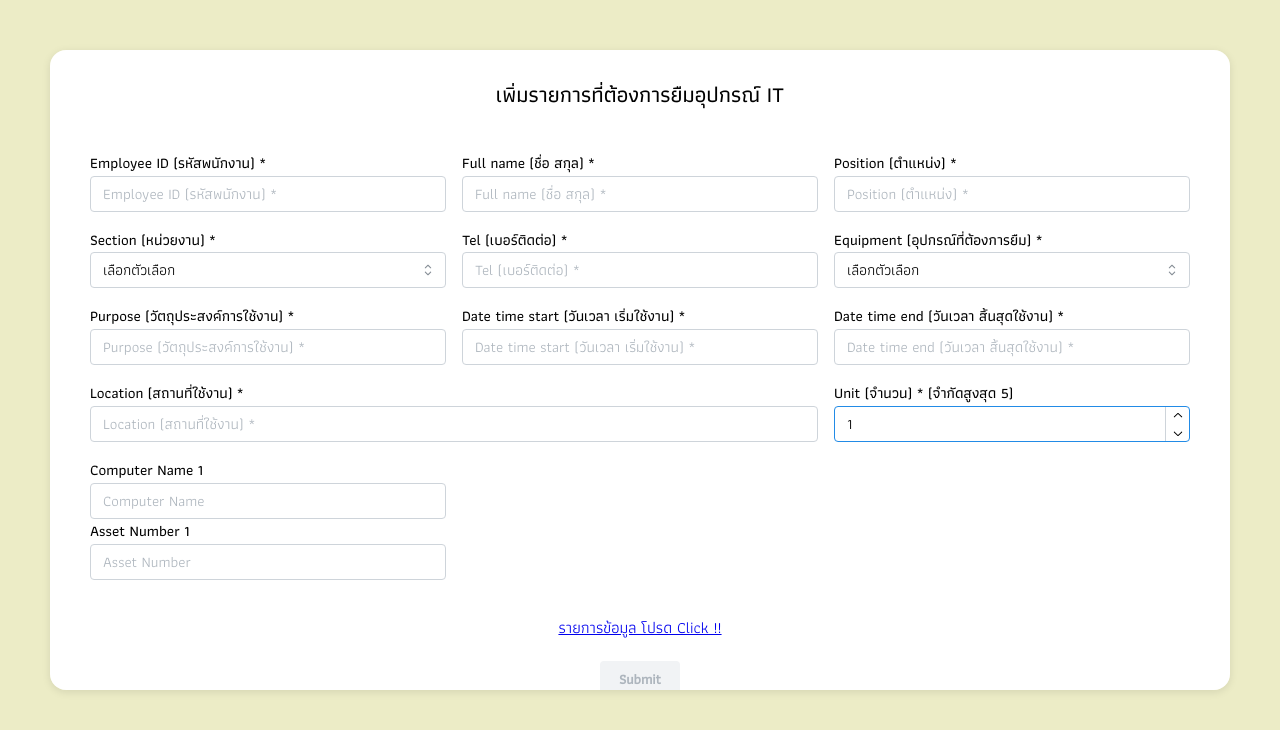
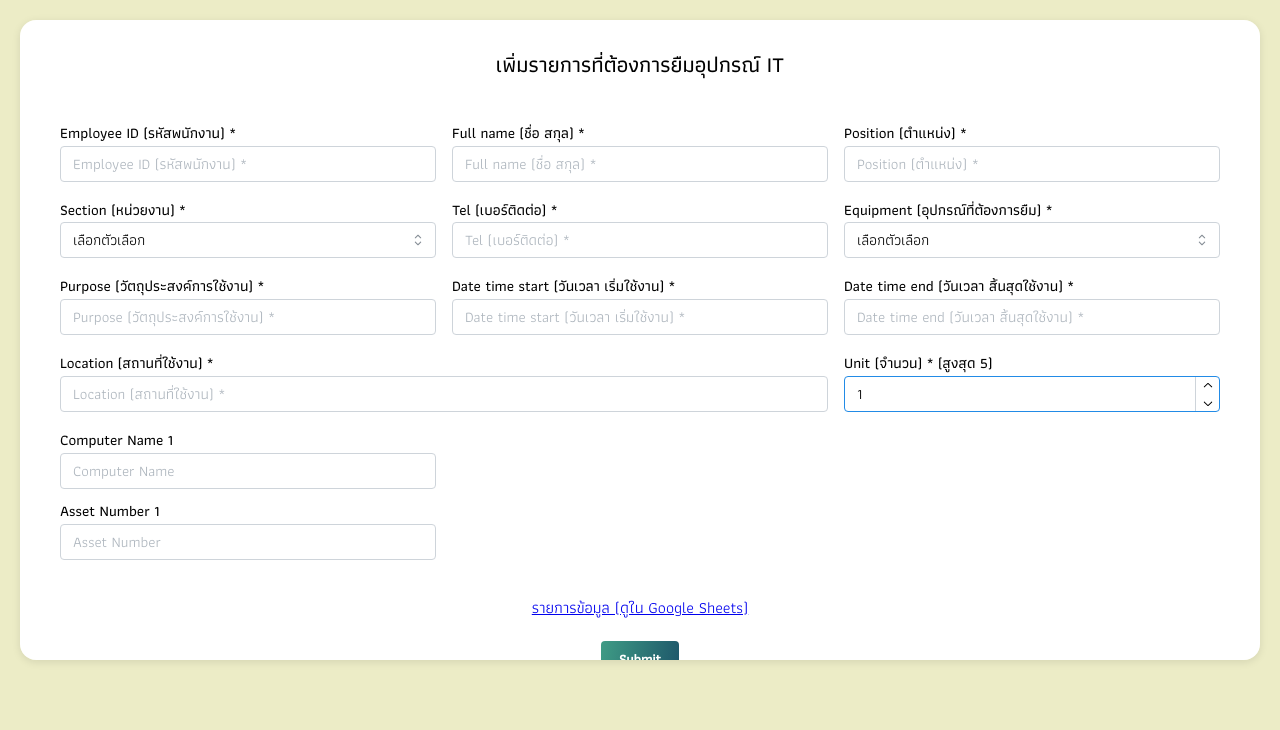
Before and after one commit to juntiwx/borrow-equipmment, a Next.js app: page / in a window 1280 px wide. Both pictures are taken after a click on the button 1177 px from the left and 415 px from the top of the page. Shown: the top 730 px of the page. Built offline with nearby package versions, Linux system fonts and the light colour scheme; no server answers.

Commit message:
change style template

```diff
--- a/src/pages/index.tsx
+++ b/src/pages/index.tsx
@@ -1,3 +1,4 @@
+import { useEffect, useMemo, useState } from "react";
 import styled from "@emotion/styled";
 import { useForm } from "@mantine/form";
 import {
@@ -8,63 +9,101 @@ import {
   Container,
   NativeSelect,
   Grid,
-  GridCol,
   Center,
   Title,
+  GridCol,
 } from "@mantine/core";
 import { DateTimePicker } from "@mantine/dates";
-import { InputPayload } from "../types";
+import { notifications } from "@mantine/notifications";
+import { Athiti } from "next/font/google";
 import dayjs from "dayjs";
 import "dayjs/locale/th";
-import { useMemo, useState, useEffect } from "react";
-import { notifications } from "@mantine/notifications";
-import { Athiti } from "next/font/google";
 
+import { InputPayload } from "../types";
+
+// Google font
 const athiti = Athiti({
   weight: "400",
   style: "normal",
   subsets: ["latin"],
 });
-
 const athitiTitle = Athiti({
   weight: "500",
   style: "normal",
   subsets: ["latin"],
 });
 
+// ตั้งค่าตัวแปร Environment
 const API = process.env.NEXT_PUBLIC_API_ENTPOINT;
 
-// ปรับปรุง FormProvider ให้มี scroll เมื่อเนื้อหามีความยาวเกิน
+/* ----------------------------------------------------- *
+ *                        STYLES                         *
+ * ----------------------------------------------------- */
+
+// สร้าง FormProvider เพื่อกำหนด style ให้ Container หลักมี scroll เมื่อเนื้อหายาว
 const FormProvider = styled(Grid)`
   padding: 30px 40px;
   border-radius: 16px;
   background: #ffffff;
   box-shadow: 0 2px 8px rgba(0, 0, 0, 0.1);
-  max-height: 80vh; /* กำหนดความสูงสูงสุด */
-  overflow-y: auto; /* ให้มี scroll เมื่อเนื้อหาล้น */
+  max-height: 80vh;
+  overflow-y: auto;
+
+  @media (max-width: 768px) {
+    /* ลดขอบด้านข้างจาก 20px เหลือ 10px */
+    padding: 20px 10px;
+    max-height: none;
+    box-shadow: none;
+    border-radius: 8px;
+  }
+
   .mantine-Grid-inner {
     height: 100%;
+    @media (max-width: 768px) {
+      display: block;
+    }
+  }
+
+  /* บังคับคอลัมน์ให้เต็มพื้นที่เมื่อจอเล็ก */
+  @media (max-width: 768px) {
+    .mantine-Grid-col {
+      width: 100% !important;
+      max-width: 100% !important;
+    }
   }
 `;
 
-const Form = styled.form`
+const FormWrapper = styled.form`
   width: 100%;
   display: flex;
   flex-direction: column;
   align-items: center;
 `;
 
-const Select = styled(NativeSelect)`
-  .mantine-NativeSelect-input > option:first-of-type {
-    display: none;
-  }
-`;
+/**
+ * หมายเหตุ: ลบโค้ดที่ซ่อน option แรกออก เพื่อให้ placeholder แสดงเป็นตัวเลือกแรกได้ตามปกติ
+ */
+const CustomSelect = styled(NativeSelect)``;
 
-const Checkcondition = (condition: boolean, ans: string): string | null =>
-  condition ? ans : null;
+/* ----------------------------------------------------- *
+ *                    HELPER FUNCTIONS                   *
+ * ----------------------------------------------------- */
 
-// ฟิลด์พื้นฐานพร้อม dynamic fields computers
-const init = {
+/**
+ * checkCondition - ใช้ตรวจสอบเงื่อนไขของการ validate
+ * @param condition เงื่อนไข boolean หากเป็น true = เกิด error
+ * @param errorMsg ข้อความที่จะแสดงเมื่อเกิด error
+ * @returns string | null
+ */
+const checkCondition = (condition: boolean, errorMsg: string): string | null =>
+  condition ? errorMsg : null;
+
+/* ----------------------------------------------------- *
+ *               INITIAL VALUES & VALIDATION             *
+ * ----------------------------------------------------- */
+
+// ค่าเริ่มต้นในฟอร์ม
+const initialFormValues = {
   employee_id: "",
   full_name: "",
   position: "",
@@ -72,105 +111,167 @@ const init = {
   tel: "",
   equipment: "",
   purpose: "",
-  start_date_time: null,
-  end_date_time: null,
+  start_date_time: null as Date | null,
+  end_date_time: null as Date | null,
   location: "",
   number: 0,
-  computers: [] // ตัวอย่าง: [{ computer_name: "", asset_number: "" }]
+  computers: [] as { computer_name: string; asset_number: string }[],
 };
 
-type initType = typeof init;
-const CheckObject = (obj1: initType, obj2: any): boolean =>
-  !Object.entries(obj1)
-    .map(([k, v]) => obj2[k] !== v)
+type FormValuesType = typeof initialFormValues;
+
+/**
+ * เปรียบเทียบ object form values กับ initial values
+ * เพื่อดูว่าเป็นค่าเริ่มต้น (ไม่มีการกรอก) ทั้งหมดหรือไม่
+ */
+const checkObjectIsInitial = (
+  initObj: FormValuesType,
+  compareObj: FormValuesType
+): boolean => {
+  return !Object.entries(initObj)
+    .map(([key, val]) => compareObj[key as keyof FormValuesType] !== val)
     .includes(false);
+};
 
-function ContactUs() {
+/* ----------------------------------------------------- *
+ *                 MAIN COMPONENT (PAGE)                 *
+ * ----------------------------------------------------- */
+
+function LoanRequestForm() {
   const [departmentOptions, setDepartmentOptions] = useState(["เลือกตัวเลือก"]);
   const [equipmentOptions, setEquipmentOptions] = useState(["เลือกตัวเลือก"]);
   const [loading, setLoading] = useState(false);
 
+  // ดึงข้อมูลตัวเลือก department และ equipment จาก Google Sheets
   useEffect(() => {
     const sheetId = "1LK4Uz0gJC57zF2zvnDowkh1ZFPzi6sguKaPweZYxaqk";
     const sheetName = "select_option";
     const query = "select A, B";
-    const url = `https://docs.google.com/spreadsheets/d/${sheetId}/gviz/tq?tqx=out:json&sheet=${sheetName}&tq=${encodeURIComponent(query)}`;
+    const url = `https://docs.google.com/spreadsheets/d/${sheetId}/gviz/tq?tqx=out:json&sheet=${sheetName}&tq=${encodeURIComponent(
+      query
+    )}`;
 
     fetch(url)
       .then((response) => response.text())
       .then((text) => {
-        const jsonData = JSON.parse(text.substr(47).slice(0, -2));
+        // ข้อมูลที่ได้จาก Google Sheets จะมี prefix และ suffix ต้องตัดออก
+        const jsonData = JSON.parse(text.substring(47).slice(0, -2));
         const deptOptions: string[] = [];
         const equipOptions: string[] = [];
-        jsonData.table.rows.slice(1).forEach((row) => {
+
+        // แถวแรกเป็น header (A, B) จึงเริ่มจาก .slice(1)
+        jsonData.table.rows.slice(1).forEach((row: any) => {
           if (row.c) {
-            const aVal = row.c[0]?.v;
-            const bVal = row.c[1]?.v;
-            if (aVal) deptOptions.push(aVal);
-            if (bVal) equipOptions.push(bVal);
+            const deptVal = row.c[0]?.v;
+            const equipVal = row.c[1]?.v;
+            if (deptVal) deptOptions.push(deptVal);
+            if (equipVal) equipOptions.push(equipVal);
           }
         });
-        setDepartmentOptions(["เลือกตัวเลือก", ...deptOptions]);
-        setEquipmentOptions(["เลือกตัวเลือก", ...equipOptions]);
+
+        setDepartmentOptions((prev) => [...prev, ...deptOptions]);
+        setEquipmentOptions((prev) => [...prev, ...equipOptions]);
       })
       .catch((error) => console.error("Error fetching data:", error));
   }, []);
 
-  // ปรับลำดับ input fields โดย Unit (จำนวน) จะอยู่หลัง Location
+  // กำหนดรายละเอียด Input แต่ละฟิลด์ในฟอร์ม (type-safe มากขึ้น)
   const inputItems: InputPayload = {
-    employee_id: { name: "Employee ID (รหัสพนักงาน) *", component: TextInput },
-    full_name: { name: "Full name (ชื่อ สกุล) *", component: TextInput },
-    position: { name: "Position (ตำแหน่ง) *", component: TextInput },
-    department: { name: "Section (หน่วยงาน) *", component: Select, options: departmentOptions },
-    tel: { name: "Tel (เบอร์ติดต่อ) *", component: TextInput },
-    equipment: { name: "Equipment (อุปกรณ์ที่ต้องการยืม) *", component: Select, options: equipmentOptions },
-    purpose: { name: "Purpose (วัตถุประสงค์การใช้งาน) *", component: TextInput },
-    start_date_time: { name: "Date time start (วันเวลา เริ่มใช้งาน) *", component: DateTimePicker },
-    end_date_time: { name: "Date time end (วันเวลา สิ้นสุดใช้งาน) *", component: DateTimePicker },
-    location: { name: "Location (สถานที่ใช้งาน) *", component: TextInput },
+    employee_id: {
+      name: "Employee ID (รหัสพนักงาน) *",
+      component: TextInput,
+    },
+    full_name: {
+      name: "Full name (ชื่อ สกุล) *",
+      component: TextInput,
+    },
+    position: {
+      name: "Position (ตำแหน่ง) *",
+      component: TextInput,
+    },
+    department: {
+      name: "Section (หน่วยงาน) *",
+      component: CustomSelect,
+      options: departmentOptions,
+    },
+    tel: {
+      name: "Tel (เบอร์ติดต่อ) *",
+      component: TextInput,
+    },
+    equipment: {
+      name: "Equipment (อุปกรณ์ที่ต้องการยืม) *",
+      component: CustomSelect,
+      options: equipmentOptions,
+    },
+    purpose: {
+      name: "Purpose (วัตถุประสงค์การใช้งาน) *",
+      component: TextInput,
+    },
+    start_date_time: {
+      name: "Date time start (วันเวลา เริ่มใช้งาน) *",
+      component: DateTimePicker,
+    },
+    end_date_time: {
+      name: "Date time end (วันเวลา สิ้นสุดใช้งาน) *",
+      component: DateTimePicker,
+    },
+    location: {
+      name: "Location (สถานที่ใช้งาน) *",
+      component: TextInput,
+    },
     number: {
-      name: "Unit (จำนวน) * (จำกัดสูงสุด 5)",
+      name: "Unit (จำนวน) * (สูงสุด 5)",
       component: NumberInput,
       max: 5,
     },
   };
 
-  const form = useForm({
-    initialValues: init,
+  // useForm สำหรับจัดการฟอร์มและการ validate
+  const form = useForm<FormValuesType>({
+    initialValues: initialFormValues,
     validate: {
       employee_id: (value) =>
-        Checkcondition(!/^\d{8}$/.test(`${value}`), "โปรดระบุรหัสพนักงานให้ถูกต้อง"),
+        checkCondition(!/^\d{8}$/.test(`${value}`), "โปรดระบุรหัสพนักงาน 8 หลัก"),
       full_name: (value) =>
-        Checkcondition(`${value}`.length < 3, "โปรดระบุข้อมูลชื่อผู้ยืมอุปกรณ์ให้ถูกต้อง"),
+        checkCondition(value.trim().length < 3, "โปรดระบุชื่อ-สกุลให้ถูกต้อง"),
       position: (value) =>
-        Checkcondition(`${value}`.length < 3, "โปรดระบุตำแหน่งให้ถูกต้อง"),
+        checkCondition(value.trim().length < 3, "โปรดระบุตำแหน่งให้ถูกต้อง"),
       department: (value) =>
-        Checkcondition(`${value}`.length < 3, "โปรดระบุหน่วยงานให้ถูกต้อง"),
+        checkCondition(value.trim().length < 3, "โปรดระบุหน่วยงานให้ถูกต้อง"),
       tel: (value) =>
-        Checkcondition(!/^\d{4,10}$/.test(`${value}`), "โปรดระบุข้อมูลเบอร์ผู้ติดต่อให้ถูกต้อง"),
+        checkCondition(!/^\d{4,10}$/.test(`${value}`), "โปรดระบุเบอร์โทร 4-10 หลัก"),
       equipment: (value) =>
-        Checkcondition(`${value}`.length < 3, "โปรดระบุอุปกรณ์ที่ยืมให้ถูกต้อง"),
+        checkCondition(value.trim().length < 3, "โปรดระบุอุปกรณ์ให้ถูกต้อง"),
       number: (value) =>
-        Checkcondition(value < 1 || value > 5, "โปรดระบุจำนวนให้ถูกต้อง (สูงสุด 5)"),
+        checkCondition(value < 1 || value > 5, "โปรดระบุจำนวน 1-5 เท่านั้น"),
       purpose: (value) =>
-        Checkcondition(`${value}`.length < 3, "โปรดระบุเหตุผลการยืมให้ถูกต้อง"),
+        checkCondition(value.trim().length < 3, "โปรดระบุเหตุผลในการยืมอย่างน้อย 3 ตัวอักษร"),
       location: (value) =>
-        Checkcondition(`${value}`.length < 3, "โปรดระบุสถานที่ยืมให้ถูกต้อง"),
+        checkCondition(value.trim().length < 3, "โปรดระบุสถานที่ใช้งานอย่างน้อย 3 ตัวอักษร"),
       start_date_time: (value, values) => {
         const start = dayjs(value);
         const end = dayjs(values.end_date_time);
-        return Checkcondition(!start.isBefore(end) || value == null, "โปรดระบุวันที่เริ่มยืมให้ถูกต้อง");
+        return checkCondition(
+          !start.isBefore(end) || !value,
+          "โปรดระบุวันเวลาเริ่มต้นการยืมให้ถูกต้อง (ต้องน้อยกว่าวันสิ้นสุด)"
+        );
       },
       end_date_time: (value, values) => {
         const start = dayjs(values.start_date_time);
         const end = dayjs(value);
-        return Checkcondition(!end.isAfter(start) || value == null, "โปรดสิ้นสุดการยืมให้ถูกต้อง");
+        return checkCondition(
+          !end.isAfter(start) || !value,
+          "โปรดระบุวันเวลาสิ้นสุดการยืมให้ถูกต้อง (ต้องมากกว่าวันเริ่มต้น)"
+        );
       },
-      computers: (value) => {
-        if (Array.isArray(value)) {
-          for (let i = 0; i < value.length; i++) {
-            if (value[i].computer_name.trim().length < 1 || value[i].asset_number.trim().length < 1) {
-              return "โปรดระบุข้อมูล Computer Name และ Asset Number ให้ครบถ้วน";
+      computers: (computerArray) => {
+        if (Array.isArray(computerArray)) {
+          for (const comp of computerArray) {
+            if (
+              comp.computer_name.trim().length < 1 ||
+              comp.asset_number.trim().length < 1
+            ) {
+              return "โปรดระบุ Computer Name และ Asset Number ให้ครบถ้วน";
             }
           }
         }
@@ -179,102 +280,129 @@ function ContactUs() {
     },
   });
 
-  // ปรับจำนวน dynamic fields สำหรับ computers ตามค่า number (จำกัดสูงสุด 5)
+  /* ----------------------------------------------------- *
+   *     Handle dynamic fieldsสำหรับ computer detail       *
+   * ----------------------------------------------------- */
+
+  // เมื่อจำนวน(number) เปลี่ยน ให้ปรับจำนวนฟิลด์ "computers" โดยสูงสุด 5 ชุด
   useEffect(() => {
-    const count = Math.min(form.values.number, 5);
+    const count = Math.min(form.values.number, 5); // สูงสุด 5
     const currentComputers = form.values.computers || [];
-    let computerItems = [...currentComputers];
-    if (computerItems.length < count) {
-      for (let i = computerItems.length; i < count; i++) {
-        computerItems.push({ computer_name: "", asset_number: "" });
+    let updatedComputers = [...currentComputers];
+
+    if (updatedComputers.length < count) {
+      // ถ้าจำนวนน้อยกว่าค่า number ปัจจุบัน ให้เติม object เปล่าเข้าไป
+      for (let i = updatedComputers.length; i < count; i++) {
+        updatedComputers.push({ computer_name: "", asset_number: "" });
       }
-    } else if (computerItems.length > count) {
-      computerItems = computerItems.slice(0, count);
+    } else if (updatedComputers.length > count) {
+      // ถ้าจำนวนมากกว่า count ให้ตัดทิ้ง
+      updatedComputers = updatedComputers.slice(0, count);
     }
-    form.setFieldValue("computers", computerItems);
+
+    form.setFieldValue("computers", updatedComputers);
   }, [form.values.number]);
 
-  const AddRow = async (data: any) => {
+  /* ----------------------------------------------------- *
+   *               SUBMIT & NOTIFICATION HANDLER           *
+   * ----------------------------------------------------- */
+
+  // ฟังก์ชันสำหรับดำเนินการเมื่อกดปุ่ม Submit
+  const handleSubmit = async (values: FormValuesType) => {
     setLoading(true);
+
+    // ตั้งค่า locale
     dayjs.locale("th");
-    const startDateTime = dayjs(data.start_date_time).add(543, "year");
-    const endDateTime = dayjs(data.end_date_time).add(543, "year");
-    const currentDate = dayjs().add(543, "year");
 
-    const formattedStartDateTime = startDateTime.format("D เดือน MMMM ปี YYYY เวลา HH:mm น.");
-    const formattedEndDateTime = endDateTime.format("D เดือน MMMM ปี YYYY เวลา HH:mm น.");
-    const formattedCurrentDate = currentDate.format("D เดือน MMMM ปี YYYY");
-    const currentTime = currentDate.format("HH:mm");
+    // เพิ่ม 543 ปีเพื่อให้แสดงค.ศ.เป็นพ.ศ.
+    const startDateTime = dayjs(values.start_date_time).add(543, "year");
+    const endDateTime = dayjs(values.end_date_time).add(543, "year");
+    const currentDateTime = dayjs().add(543, "year");
 
-    // สร้าง row array โดยเปลี่ยนตำแหน่งของ Unit (จำนวน) ให้อยู่หลัง Location
-    const row = [
-      data.employee_id,
-      data.full_name,
-      data.template || "",
-      data.position,
-      data.department,
-      data.tel,
-      data.equipment,
-      data.purpose,
-      data.location,
-      data.number, // Unit (จำนวน) อยู่หลัง Location
-      formattedStartDateTime,
-      formattedEndDateTime,
+    const formattedStartDate = startDateTime.format("D MMMM YYYY เวลา HH:mm น.");
+    const formattedEndDate = endDateTime.format("D MMMM YYYY เวลา HH:mm น.");
+    const formattedCurrentDate = currentDateTime.format("D MMMM YYYY");
+    const formattedCurrentTime = currentDateTime.format("HH:mm");
+
+    // เรียงลำดับตามความต้องการ (location -> number)
+    const rowData = [
+      values.employee_id,
+      values.full_name,
+      // หากมีการใช้ fields ที่ชื่อ template หรืออื่น ๆ เพิ่มเติม สามารถปรับได้
+      values.template || "",
+      values.position,
+      values.department,
+      values.tel,
+      values.equipment,
+      values.purpose,
+      values.location,
+      values.number,
+      formattedStartDate,
+      formattedEndDate,
       formattedCurrentDate,
-      currentTime,
+      formattedCurrentTime,
     ];
 
-    // เติมข้อมูล dynamic fields สำหรับ computers (รองรับ 5 คู่)
-    const maxComputers = 5;
-    for (let i = 0; i < maxComputers; i++) {
-      if (data.computers && data.computers[i]) {
-        row.push(data.computers[i].computer_name || "");
-        row.push(data.computers[i].asset_number || "");
+    // เพิ่มข้อมูล computers (คู่ละ 2 ฟิลด์) สูงสุด 5 ชุด
+    for (let i = 0; i < 5; i++) {
+      if (values.computers[i]) {
+        rowData.push(values.computers[i].computer_name || "");
+        rowData.push(values.computers[i].asset_number || "");
       } else {
-        row.push("");
-        row.push("");
+        rowData.push("");
+        rowData.push("");
       }
     }
 
     try {
       await fetch(`${API}`, {
         method: "POST",
-        body: JSON.stringify(row),
+        body: JSON.stringify(rowData),
       });
+
       notifications.show({
         title: "แจ้งผลดำเนินการ",
         message: "ขอคำร้องสำเร็จ",
+        color: "teal",
       });
       setLoading(false);
     } catch (error) {
+      console.error(error);
       notifications.show({
         title: "แจ้งผลดำเนินการ",
         message: "ขอคำร้องไม่สำเร็จ",
         color: "red",
       });
-      console.error(error);
       setLoading(false);
     }
   };
 
-  // เปลี่ยน span เป็น 4 สำหรับฟิลด์ทั่วไป แต่สำหรับ Location ให้ใช้ span 8
-  const renderInputList = Object.entries(inputItems).map(([k, v], i) => {
-    const colSpan = k === "location" ? 8 : 4;
+  /* ----------------------------------------------------- *
+   *               RENDERING FORM COMPONENTS               *
+   * ----------------------------------------------------- */
+
+  // render ฟิลด์ปกติ (employee_id, full_name, ...)
+  const renderInputList = Object.entries(inputItems).map(([key, fieldConfig], idx) => {
+    // กำหนด colSpan สำหรับ Grid
+    const colSpan = key === "location" ? 8 : 4; // ขยาย "location" ให้ยาว 8 col
+    const Component = fieldConfig.component; // เพื่อ render เป็น component ที่เหมาะสม
+
     return (
-      <GridCol span={colSpan} key={`${k}-${i}`}>
-        <v.component
-          label={v.name}
-          data={v.options}
-          placeholder={v.name}
-          {...form.getInputProps(`${k}`)}
-          {...(v.max ? { max: v.max } : {})}
+      <Grid.Col key={`${key}-${idx}`} span={colSpan} md={colSpan} sm={colSpan} xs={12}>
+        <Component
+          label={fieldConfig.name}
+          data={fieldConfig.options}
+          placeholder={fieldConfig.name} // คง placeholder ไว้ตาม fieldConfig.name
+          {...form.getInputProps(key)}
+          {...(fieldConfig.max ? { max: fieldConfig.max } : {})}
         />
-      </GridCol>
+      </Grid.Col>
     );
   });
 
-  const renderComputerFields = form.values.computers.map((item: any, index: number) => (
-    <GridCol span={4} key={`computer-${index}`}>
+  // render ฟิลด์ dynamic "computers"
+  const renderComputerFields = form.values.computers.map((item, index) => (
+    <Grid.Col key={`computer-${index}`} span={4} md={4} sm={6} xs={12}>
       <TextInput
         label={`Computer Name ${index + 1}`}
         placeholder="Computer Name"
@@ -284,51 +412,74 @@ function ContactUs() {
         label={`Asset Number ${index + 1}`}
         placeholder="Asset Number"
         {...form.getInputProps(`computers.${index}.asset_number`)}
+        mt="xs"
       />
-    </GridCol>
+    </Grid.Col>
   ));
 
-  const valid = useMemo(() => CheckObject(init, form.values), [form.values]);
+  // ตรวจว่าค่าทั้งหมดเป็นค่าเริ่มต้นหรือไม่ (หากเป็นค่าเริ่มต้น => disabled ปุ่ม)
+  const isFormEmpty = useMemo(
+    () => checkObjectIsInitial(initialFormValues, form.values),
+    [form.values]
+  );
 
   return (
-    <Container className={athiti.className} fluid h="100vh" w="100%" bg="#ececc6" p={50}>
+    <Container
+      className={athiti.className}
+      fluid
+      h="100%"
+      w="100%"
+      bg="#ececc6"
+      p={20}
+      style={{ minHeight: "100vh" }}
+    >
       <FormProvider h="100%" w="100%">
         <Box component={GridCol} span={12}>
-          <Form onSubmit={form.onSubmit(AddRow)}>
+          <FormWrapper onSubmit={form.onSubmit(handleSubmit)}>
+            {/* Title */}
             <Title className={athitiTitle.className} size="h3" align="center" mb="lg">
               เพิ่มรายการที่ต้องการยืมอุปกรณ์ IT
             </Title>
+
+            {/* ฟิลด์หลัก */}
             <Grid py={20}>
               {renderInputList}
               {renderComputerFields}
             </Grid>
+
+            {/* ลิงก์ดูรายการข้อมูลใน Google Sheets */}
             <Box mt="md" align="center">
               <a
                 href="https://docs.google.com/spreadsheets/d/1LK4Uz0gJC57zF2zvnDowkh1ZFPzi6sguKaPweZYxaqk/edit"
                 target="_blank"
                 rel="noopener noreferrer"
               >
-                รายการข้อมูล โปรด Click !!
+                รายการข้อมูล (ดูใน Google Sheets)
               </a>
             </Box>
+
+            {/* ปุ่ม Submit */}
             <Box mt="lg" align="center">
               <Button
                 type="submit"
                 variant="gradient"
                 loading={loading}
+                // disabled={isFormEmpty || loading}
                 gradient={{ from: "#3f9c85", to: "#1d566a", deg: 100 }}
-                disabled={!valid}
               >
                 Submit
               </Button>
             </Box>
-          </Form>
+          </FormWrapper>
         </Box>
       </FormProvider>
     </Container>
   );
 }
 
-export const getStaticProps = async () => ({ props: {} });
+// ตัวอย่างการใช้ getStaticProps ใน Next.js (กรณีที่ไม่ต้องการใช้ สามารถลบได้)
+export const getStaticProps = async () => ({
+  props: {},
+});
 
-export default ContactUs;
+export default LoanRequestForm;
```
